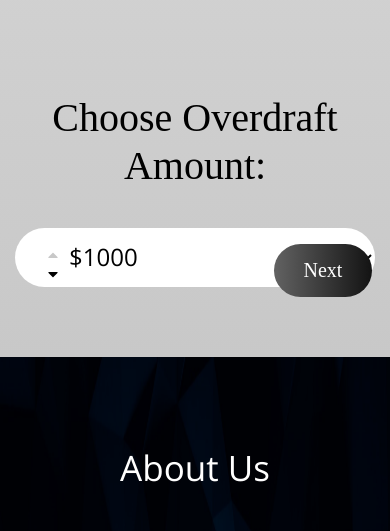
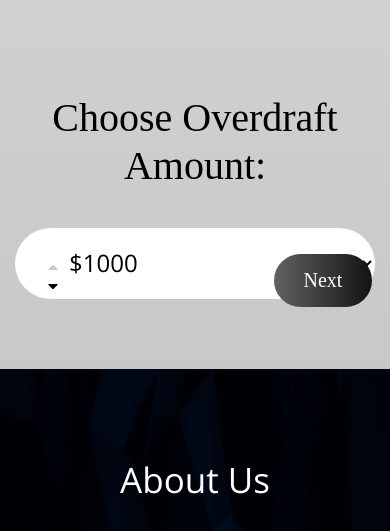
Before and after one commit to 11September/repo-bank-markup, a PHP site: page / in a window 390 px wide; the page is wider, and only the part inside the window is pictured. Shown: the part 2515-3046 px from the top of that part. Run offline with PHP 8.4, Linux system fonts and the light colour scheme; some libraries are stand-ins or nearby versions; some web fonts are replaced.

Commit message:
fix standart arrow for select

```diff
--- a/css/style.css
+++ b/css/style.css
@@ -314,7 +314,7 @@
 }
 
 .overdraft_panel select{
-    padding: 12px 90px 12px 50px;
+    padding: 18px 0px 18px 50px;
     border-radius: 50px;
     background: #fff;
     border: none;
@@ -322,11 +322,11 @@
     font-family: OpenSans-Regular;
     width: 100%;
 
-    /*-webkit-appearance: none;*/
-    /*-moz-appearance: none;*/
-    /*appearance: none;*/
-
-    /*-webkit-appearance: searchfield;*/
+    -webkit-appearance: none;
+    -moz-appearance: none;
+    appearance: none;
+
+    -webkit-appearance: searchfield;
 }
 
 .overdraft_panel select::-ms-expand {
@@ -3070,6 +3070,21 @@ button .btn, button .btn-lg {
 }
 /* footer end */
 
+@media (max-width: 1201px){
+    .overdraft_panel .new_crypto_overdraft {
+        top: 77px;
+        left: 392px;
+    }
+}
+
+@media (max-width: 1199px){
+    .overdraft_panel .new_crypto_overdraft {
+        top: 77px;
+        left: 464px;
+    }
+}
+
+
 @media (max-width: 1200px){
     .Instant_Crypto_Overdrafts .modal .modal-footer button{
         width: 25%;
@@ -3081,11 +3096,6 @@ button .btn, button .btn-lg {
 
     .Instant_Crypto_Overdrafts .modal_3 .modal-footer button {
         width: 75%;
-    }
-
-    .overdraft_panel .new_crypto_overdraft {
-        top: 77px;
-        left: 464px;
     }
 
     .our_vision_slider_panel .slick-slide{
```
